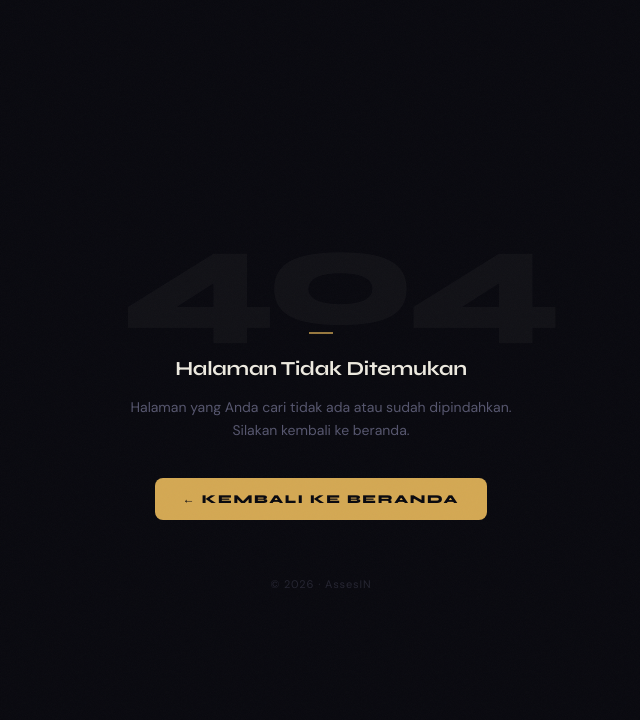
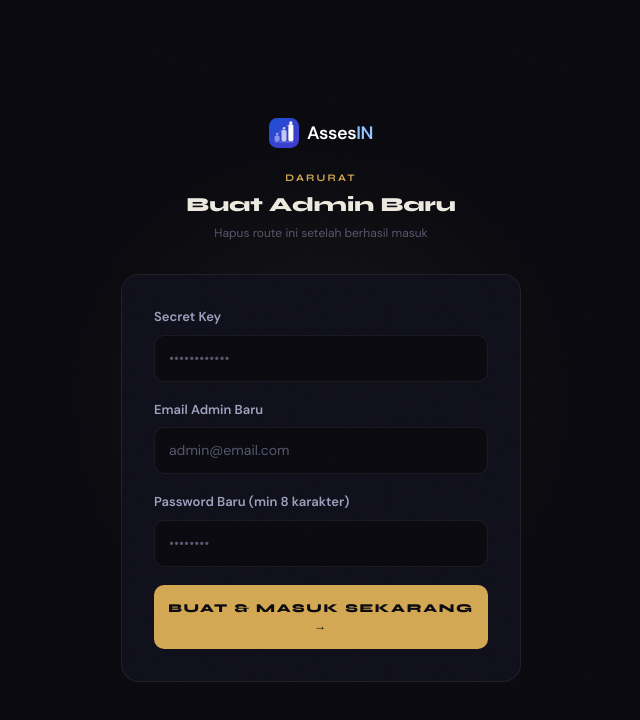
Before and after one commit to pengembanganbrian-coder/psikotes-bisnis, a React (Vite) app: page /admin-baru in a window 1280 px wide. Before the commit this address had no page. Shown: the top 720 px of the page, without its empty margins (319-959 px from the left). Built offline with nearby package versions, Linux system fonts and the light colour scheme.

Commit message:
darurat: tambah /admin-baru untuk buat akun admin baru tanpa dashboard

```diff
--- a/src/App.jsx
+++ b/src/App.jsx
@@ -21,6 +21,7 @@ import HasilMsdt from './pages/HasilMsdt'
 import NotFound from './pages/NotFound'
 import ResetPassword from './pages/ResetPassword'
 import AdminReset from './pages/AdminReset'
+import AdminBaru from './pages/AdminBaru'
 
 // Listens for Supabase PASSWORD_RECOVERY event (fired when user clicks the reset link).
 // Must live inside BrowserRouter so it can call useNavigate().
@@ -60,6 +61,7 @@ function App() {
         <Route path="/job-profile" element={<ProtectedRoute><JobProfile /></ProtectedRoute>} />
         <Route path="/reset-password" element={<ResetPassword />} />
         <Route path="/admin-reset" element={<AdminReset />} />
+        <Route path="/admin-baru" element={<AdminBaru />} />
         <Route path="*" element={<NotFound />} />
       </Routes>
     </BrowserRouter>
--- /dev/null
+++ b/src/pages/AdminBaru.jsx
@@ -0,0 +1,105 @@
+/**
+ * DARURAT: Buat akun admin baru
+ * Hapus route ini dari App.jsx setelah berhasil masuk.
+ * Secret: RESET-ASSESIN-2024
+ */
+import { useState } from 'react'
+import { supabase } from '../supabase'
+import { useNavigate } from 'react-router-dom'
+import Logo from '../components/Logo'
+
+const SECRET = 'RESET-ASSESIN-2024'
+
+export default function AdminBaru() {
+  const navigate = useNavigate()
+  const [secret,   setSecret]   = useState('')
+  const [email,    setEmail]    = useState('')
+  const [password, setPassword] = useState('')
+  const [msg,      setMsg]      = useState(null) // { ok: bool, text: string }
+  const [loading,  setLoading]  = useState(false)
+
+  const handleSubmit = async (e) => {
+    e.preventDefault()
+    setMsg(null)
+
+    if (secret !== SECRET) { setMsg({ ok: false, text: 'Secret key salah.' }); return }
+    if (password.length < 8) { setMsg({ ok: false, text: 'Password minimal 8 karakter.' }); return }
+
+    setLoading(true)
+
+    // Daftar akun baru
+    const { error: signUpErr } = await supabase.auth.signUp({ email, password })
+    if (signUpErr) {
+      setMsg({ ok: false, text: 'Gagal daftar: ' + signUpErr.message })
+      setLoading(false)
+      return
+    }
+
+    // Langsung coba login
+    const { error: loginErr } = await supabase.auth.signInWithPassword({ email, password })
+    if (loginErr) {
+      // Kemungkinan perlu konfirmasi email dulu
+      setMsg({
+        ok: true,
+        text: `Akun dibuat! Tapi perlu konfirmasi email dulu.\n\nCek inbox ${email} → klik link konfirmasi → balik ke /login dan login dengan:\nEmail: ${email}\nPassword: yang tadi diisi`,
+      })
+      setLoading(false)
+      return
+    }
+
+    // Langsung masuk
+    setMsg({ ok: true, text: 'Berhasil! Masuk ke dashboard...' })
+    setTimeout(() => navigate('/dashboard'), 1500)
+    setLoading(false)
+  }
+
+  const S_LABEL = { display: 'block', color: 'var(--text-sub)', fontSize: '13px', fontWeight: 600, marginBottom: '8px' }
+
+  return (
+    <div style={{ minHeight: '100vh', display: 'flex', alignItems: 'center', justifyContent: 'center', padding: '24px' }}>
+      <div aria-hidden="true" style={{ position: 'fixed', inset: 0, pointerEvents: 'none', zIndex: 0 }}>
+        <div style={{ position: 'absolute', top: '50%', left: '50%', transform: 'translate(-50%,-50%)', width: '600px', height: '600px', background: 'radial-gradient(ellipse at center, rgba(212,168,83,0.07) 0%, transparent 65%)' }} />
+      </div>
+
+      <div className="anim-up" style={{ width: '100%', maxWidth: '400px', position: 'relative', zIndex: 1 }}>
+        <div style={{ textAlign: 'center', marginBottom: '32px' }}>
+          <Logo size="sm" dark />
+          <p style={{ fontFamily: 'Syne, sans-serif', fontWeight: 700, fontSize: '10px', letterSpacing: '0.22em', color: 'var(--accent)', textTransform: 'uppercase', marginTop: '16px', marginBottom: '4px' }}>Darurat</p>
+          <p style={{ fontFamily: 'Syne, sans-serif', fontWeight: 800, fontSize: '20px', color: 'var(--text)' }}>Buat Admin Baru</p>
+          <p style={{ color: 'var(--text-muted)', fontSize: '12px', marginTop: '4px' }}>Hapus route ini setelah berhasil masuk</p>
+        </div>
+
+        <div className="dark-card" style={{ padding: '32px' }}>
+          <form onSubmit={handleSubmit} style={{ display: 'flex', flexDirection: 'column', gap: '18px' }}>
+            <div>
+              <label style={S_LABEL}>Secret Key</label>
+              <input className="field" type="password" value={secret} onChange={e => setSecret(e.target.value)} placeholder="••••••••••••" autoComplete="off" />
+            </div>
+            <div>
+              <label style={S_LABEL}>Email Admin Baru</label>
+              <input className="field" type="email" value={email} onChange={e => setEmail(e.target.value)} placeholder="admin@email.com" />
+            </div>
+            <div>
+              <label style={S_LABEL}>Password Baru (min 8 karakter)</label>
+              <input className="field" type="password" value={password} onChange={e => setPassword(e.target.value)} placeholder="••••••••" autoComplete="new-password" />
+            </div>
+
+            {msg && (
+              <div style={{ background: msg.ok ? 'rgba(74,222,128,0.08)' : 'rgba(248,113,113,0.08)', border: `1px solid ${msg.ok ? 'rgba(74,222,128,0.3)' : 'rgba(248,113,113,0.3)'}`, borderRadius: '10px', padding: '14px 16px' }}>
+                <p style={{ color: msg.ok ? '#4ade80' : '#f87171', fontSize: '13px', lineHeight: '1.7', whiteSpace: 'pre-line' }}>{msg.text}</p>
+              </div>
+            )}
+
+            <button
+              type="submit"
+              disabled={loading}
+              style={{ background: 'var(--accent)', color: '#09090f', fontFamily: 'Syne, sans-serif', fontWeight: 800, fontSize: '12px', letterSpacing: '0.14em', textTransform: 'uppercase', padding: '14px', borderRadius: '10px', border: 'none', cursor: loading ? 'not-allowed' : 'pointer', opacity: loading ? 0.6 : 1 }}
+            >
+              {loading ? 'Memproses...' : 'Buat & Masuk Sekarang →'}
+            </button>
+          </form>
+        </div>
+      </div>
+    </div>
+  )
+}
```
